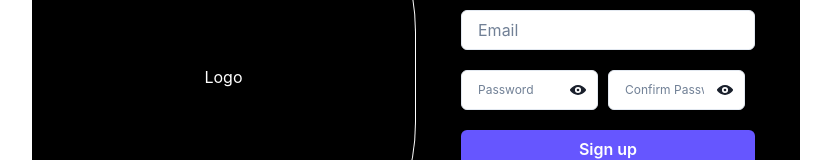
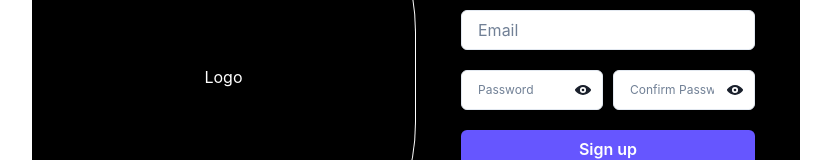
Before and after one commit to Chairuabda/mini-project-kelompok-3, a React (Vite) app: page /register in a window 1280 px wide. Shown: the part 323-483 px from the top of the page, without its empty margins (224-1055 px from the left). Built offline with nearby package versions, Linux system fonts and the light colour scheme.

Commit message:
Update index.jsx

```diff
--- a/src/pages/Register/index.jsx
+++ b/src/pages/Register/index.jsx
@@ -103,7 +103,7 @@ export const Register = () => {
 									</Box>
 								</InputRightElement>
 							</InputGroup>
-							<InputGroup mb={"20px"} mr={"10px"} w={"50%"}>
+							<InputGroup mb={"20px"} w={"50%"}>
 								<Input
 									type={showCp ? "text" : "password"}
 									placeholder="Confirm Password"
```
